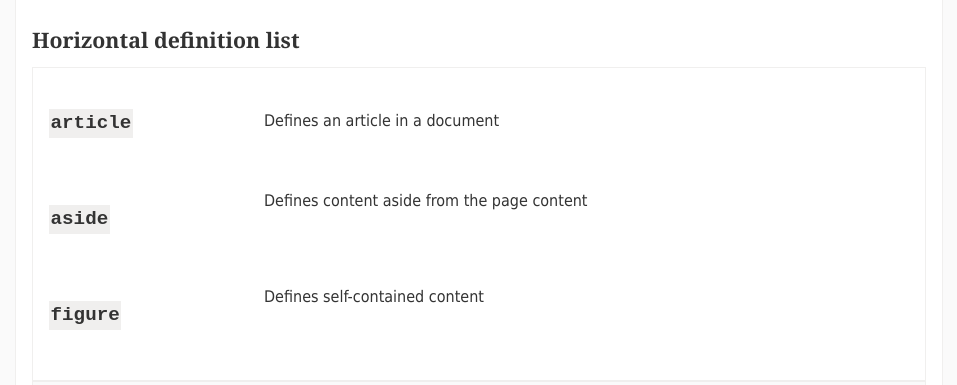
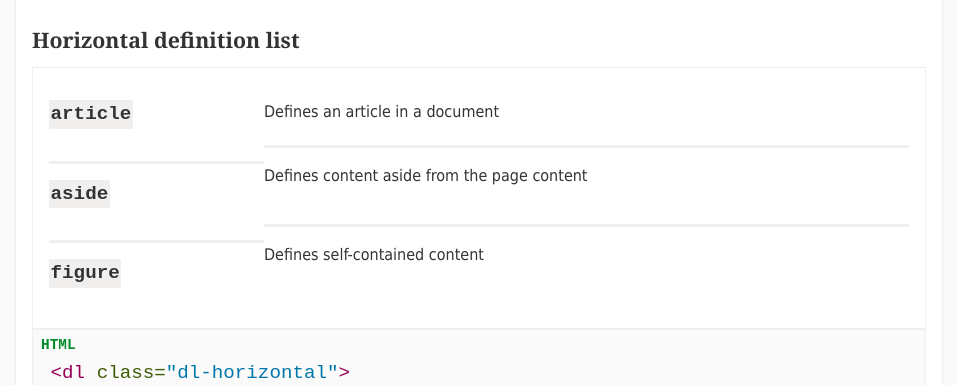
Before and after one commit to UMNLibraries/design-system, a website: page docs/code/list.html in a window 1280 px wide. Shown: the part 3165-3550 px from the top of the page, without its empty margins (321-1278 px from the left). Drawn offline with Linux system fonts and the light colour scheme.

Commit message:
Refining horizontal dl

```diff
--- a/docs/code/list.html
+++ b/docs/code/list.html
@@ -356,7 +356,7 @@
         </dl>
       </div>
 <pre rel="HTML" class="code" translate="no"><code>
-<span class="nt">&lt;dl</span> span class="na">class=</span><span class="s">"dl-horizontal"</span><span class="nt">&gt;</span>
+<span class="nt">&lt;dl</span> <span class="na">class=</span><span class="s">"dl-horizontal"</span><span class="nt">&gt;</span>
  <span class="nt">&lt;dt&gt;</span><span class="nt">&lt;code&gt;</span>article<span class="nt">&lt;/code&gt;</span><span class="nt">&lt;/dt&gt;</span>
  <span class="nt">&lt;dd&gt;</span>Defines an article in a document<span class="nt">&lt;/dd&gt;</span>
  <span class="nt">&lt;dt&gt;</span><span class="nt">&lt;code&gt;</span>aside<span class="nt">&lt;/code&gt;</span><span class="nt">&lt;/dt&gt;</span>
--- a/docs/s/style/list.css
+++ b/docs/s/style/list.css
@@ -127,16 +127,22 @@ li[disabled] {
 
 .dl-horizontal dt {
   flex: 0 1 25%;
-  padding: 1.6rem 1.6rem 1.6rem 0;
+  padding: 1rem 1rem 1rem 0;
+  margin-top: 0;
 }
 
 .dl-horizontal dd {
   flex: 1 1 51%;
-  padding: 1.6rem 0;
+  padding: 1rem 0;
 }
 
 .dl-horizontal dd + dd {
   flex: 1 1 100%;
   margin-left: 25%;
-  padding: 1.6rem 0;
+  padding: 0 1rem 1rem 0;
 }
+
+.dl-horizontal dd + dt,
+.dl-horizontal dd + dt + dd {
+  border-top: 0.2rem solid var(--col-bg-medium);
+}
```
